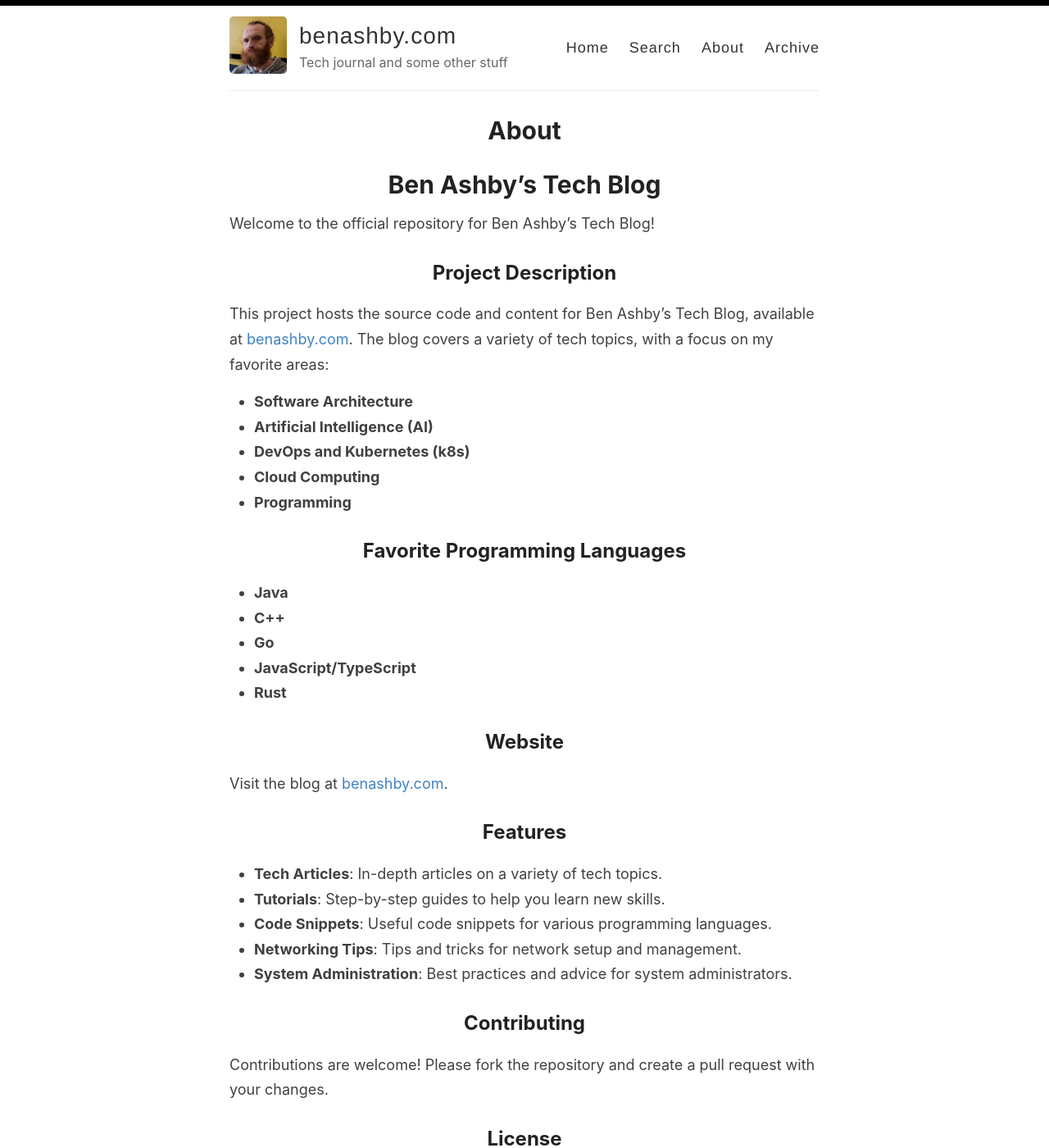
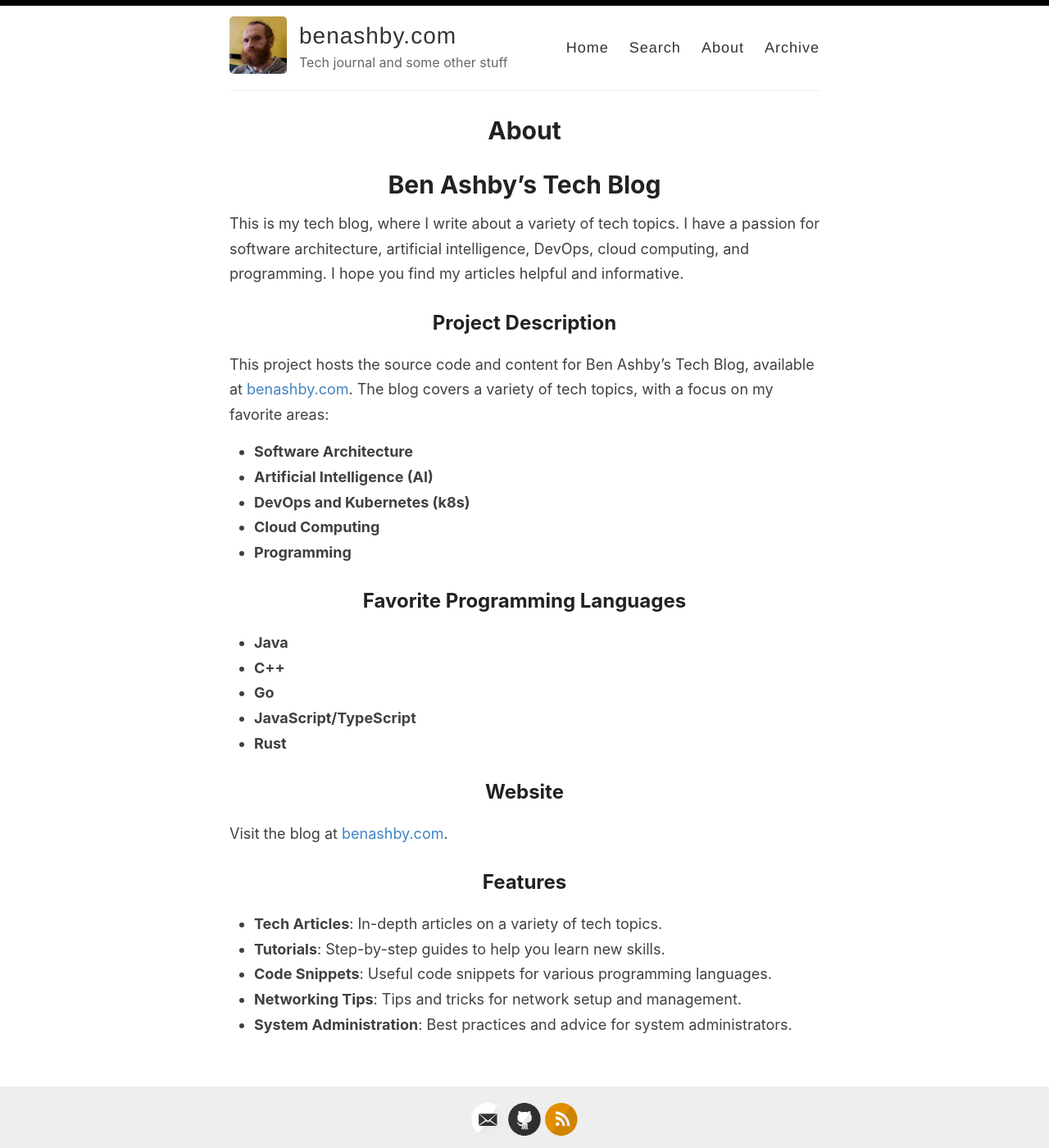
Before and after one commit to benashby/benashby.github.io, a Jekyll site: the page built from _pages/about.md, in a window 1280 px wide and 1400 px high. Shown: the whole window at 82% size. Built offline with Jekyll 4.4.1, drawn with Linux system fonts in a browser that asks for light colours; some of the changed text lies outside the part shown.

Commit message:
Updated about pages

```diff
--- a/_pages/about.md
+++ b/_pages/about.md
@@ -6,7 +6,7 @@ permalink: /about/
 
 # Ben Ashby's Tech Blog
 
-Welcome to the official repository for Ben Ashby's Tech Blog!
+This is my tech blog, where I write about a variety of tech topics. I have a passion for software architecture, artificial intelligence, DevOps, cloud computing, and programming. I hope you find my articles helpful and informative.
 
 ## Project Description
 
@@ -37,15 +37,3 @@ Visit the blog at [benashby.com](https://benashby.com).
 - **Code Snippets**: Useful code snippets for various programming languages.
 - **Networking Tips**: Tips and tricks for network setup and management.
 - **System Administration**: Best practices and advice for system administrators.
-
-## Contributing
-
-Contributions are welcome! Please fork the repository and create a pull request with your changes.
-
-## License
-
-This project is licensed under the MIT License. See the [LICENSE](LICENSE) file for details.
-
-## Contact
-
-For any inquiries, please contact Ben Ashby at [contact@benashby.com](mailto:contact@benashby.com).
```
Also changed, not shown: README.md.
